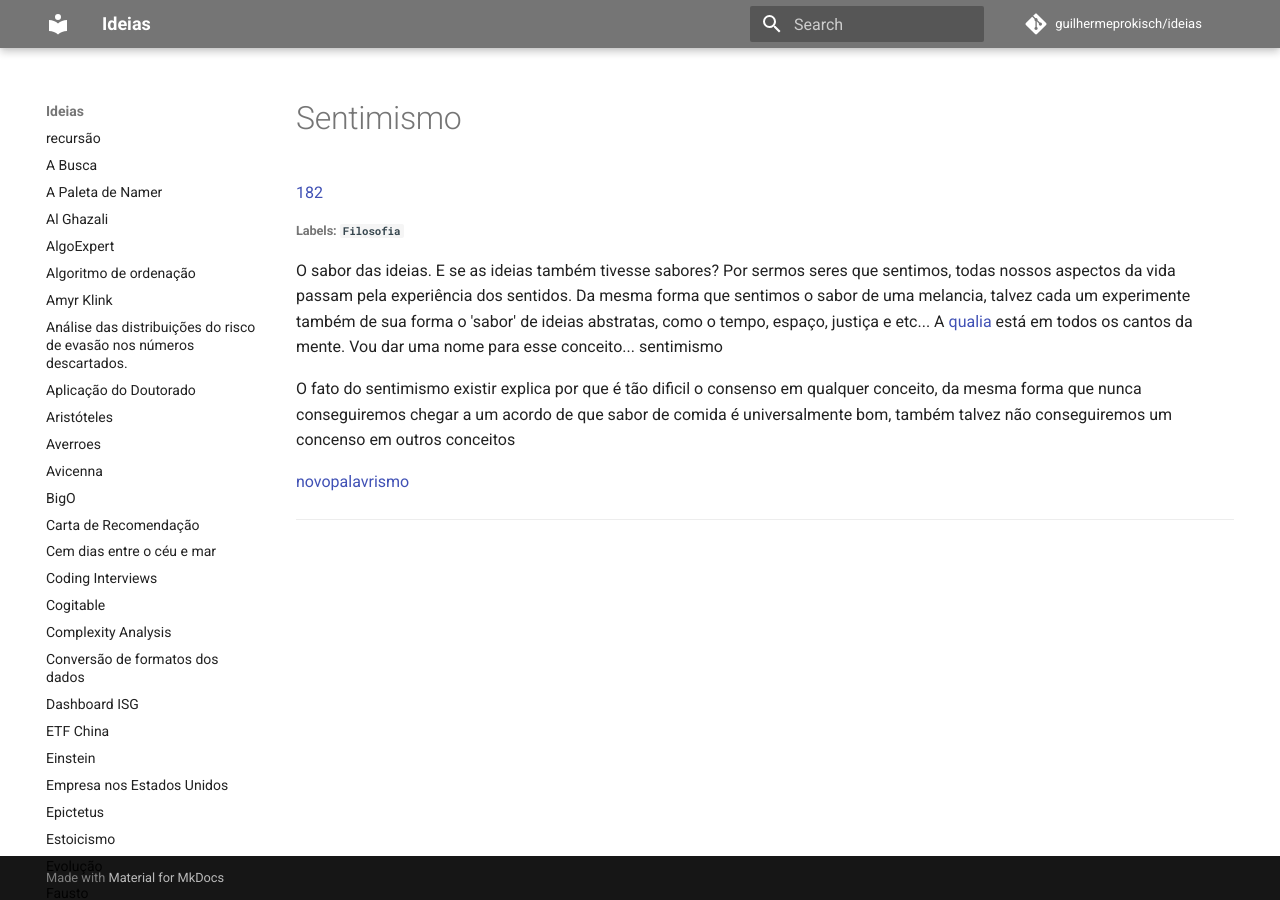
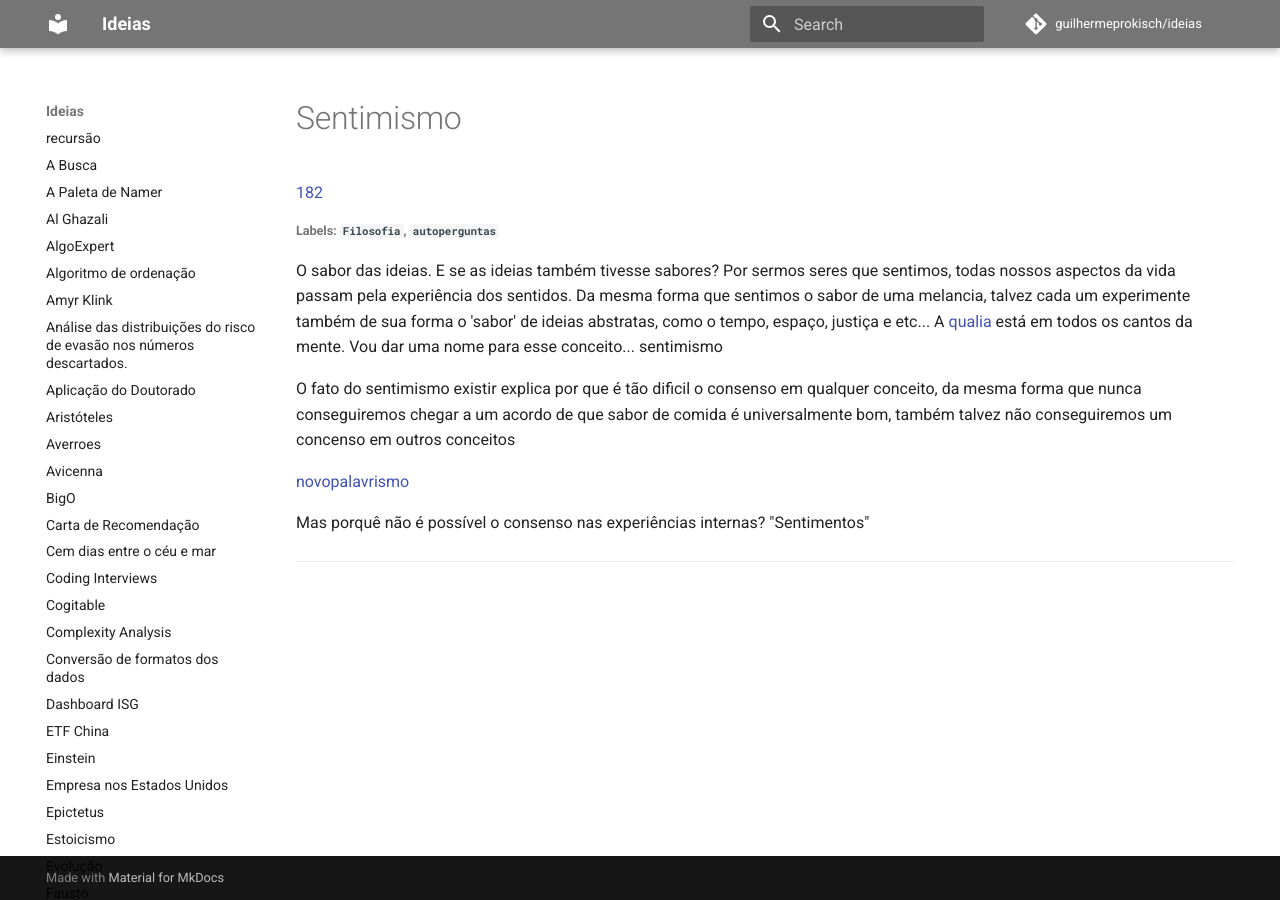
Before and after one commit to guilhermeprokisch/guilherme, an MkDocs documentation site: the page built from docs/sentimismo.md, in a window 1280 px wide. Built offline with MkDocs 1.6.1 and Material for MkDocs 9.7.7, drawn with Linux system fonts in a browser that asks for light colours; comment, search, counter and statistics services are not loaded.

Commit message:
Backup all issues

```diff
--- a/docs/sentimismo.md
+++ b/docs/sentimismo.md
@@ -1,5 +1,5 @@
 [182](https://github.com/guilhermeprokisch/ideias/issues/182)
-###### **Labels**: `Filosofia`
+###### **Labels**: `Filosofia`, `autoperguntas`
 
 
 
@@ -11,4 +11,7 @@ O fato do sentimismo existir explica por que é tão dificil o consenso em qualq
 
 [novopalavrismo](novopalavrismo)
 
+
+Mas porquê não é possível o consenso nas experiências internas? "Sentimentos"
+
 -------------------------------------------------------------------------------
```
